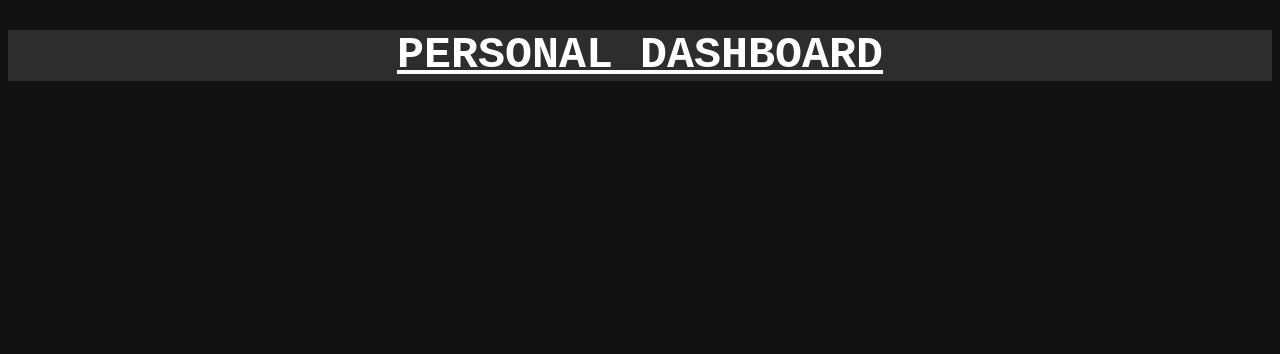
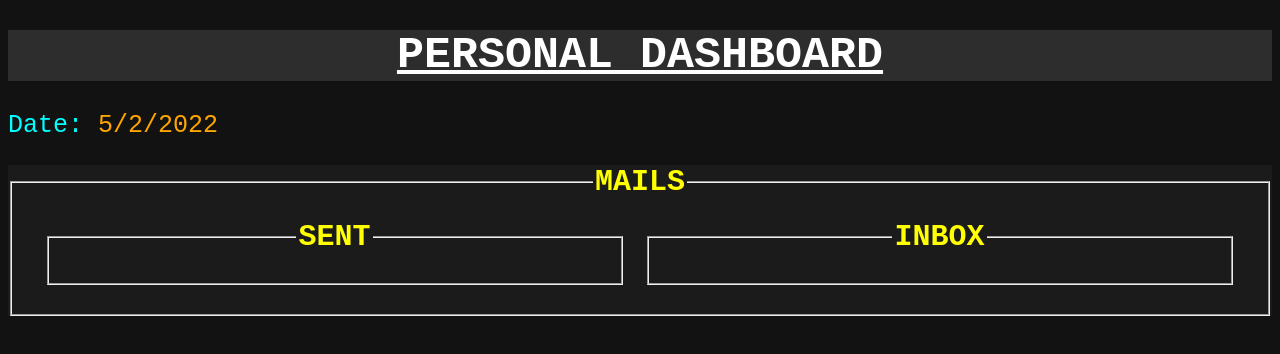
Before and after one commit to tdas11235/wmo_app, a plain HTML site: page dash.html in a window 1280 px wide. Drawn offline with Linux system fonts and the light colour scheme.

Commit message:
mailLayout

```diff
--- a/dash.html
+++ b/dash.html
@@ -6,5 +6,21 @@
     </head>
     <body>
         <h1 id="top">personal dashboard</h1>
+        <p id="date">Date: <span id="datetime"></span></p>
+        <script>
+            var dt = new Date();
+            document.getElementById("datetime").innerHTML = dt.toLocaleDateString();
+        </script>
+        <div class="mails">
+            <fieldset>
+                <legend>MAILS</legend>
+                <div class="sent">
+                  <fieldset><legend>SENT</legend></fieldset>
+                </div>
+                <div class="inbox">
+                  <fieldset><legend>INBOX</legend></fieldset>
+                </div>
+            </fieldset>
+        </div>
     </body>
 </html>
--- a/styles.css
+++ b/styles.css
@@ -12,3 +12,32 @@ h1#top {
     font-size: 45px;
     width: 100%;
 }
+.mails{
+    font-family: "Courier New", monospace;
+    background-color: #1b1b1b;
+    width: 100%;
+    color: yellow;
+    font-weight: bold;
+    font-size: 30px;
+    text-align: center;
+}
+.sent {
+    float: left;
+    width:580px;
+    margin: 10px;
+}
+.inbox {
+    float: left;
+    width: 590px;
+    margin: 10px;
+}
+#datetime {
+    color: orange;
+    font-family:'Courier New', Courier, monospace;
+    font-size: 25px;
+}
+#date {
+    color: cyan;
+    font-family:'Courier New', Courier, monospace;
+    font-size: 25px;
+}
```
